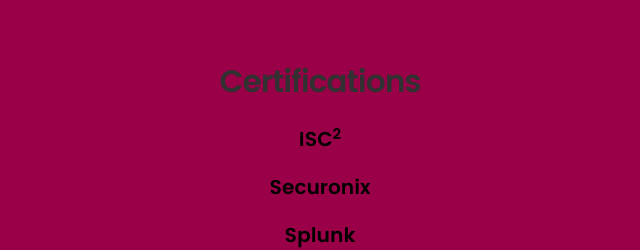
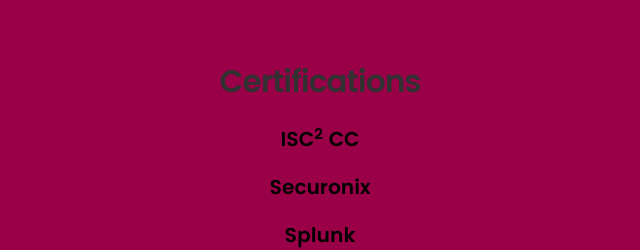
Before and after one commit to DarshTurakhia/darshturakhia.github.io, a plain HTML site: page index.html in a window 1280 px wide. Shown: the part 6500-6750 px from the top of the page, 320-960 px from the left. Drawn offline with Linux system fonts and the light colour scheme; files whose address does not match are found by name.

Commit message:
Update index.html

```diff
--- a/index.html
+++ b/index.html
@@ -524,7 +524,7 @@
 			<div class="col-twelve">
 				<div class="block-1-6 block-s-1-3 block-tab-1-2 block-mob-full stats-list">
 						<div class="col-twelve">
-			<div><h3><a href="https://www.credly.com/badges/48eeb655-cad8-4ef3-98a6-3c5196d309ea/public_url" target="_blank">ISC<sup>2</sup></a></h3></div>
+			<div><h3><a href="https://drive.google.com/file/d/1zQi16GmsnAWRd_q6JTIa3Wht99n8uDwe/view?usp=drivesdk" target="_blank">ISC<sup>2</sup> CC</a></h3></div>
 		</div>
 		<div class="col-twelve">
 			<div><h3><a href="https://drive.google.com/drive/folders/1U1uQgfIJpkYnzsKp6ugI7_LBqsjyZDlj" target="_blank">Securonix</a></h3></div>
```
